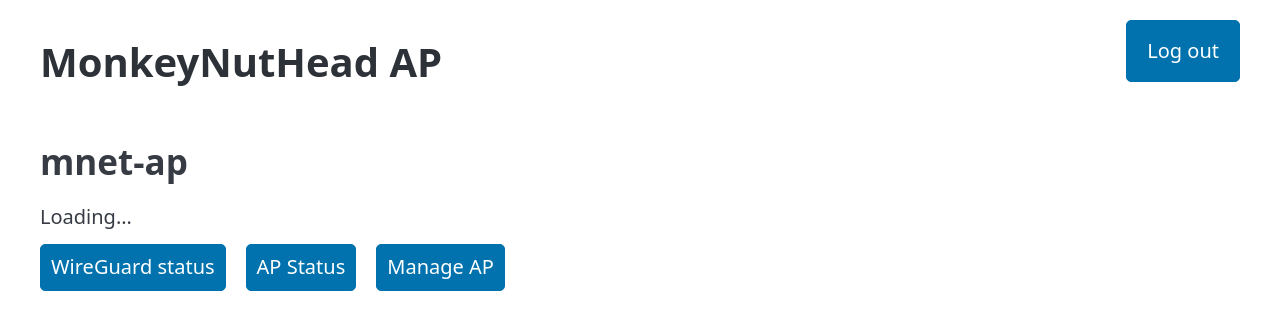
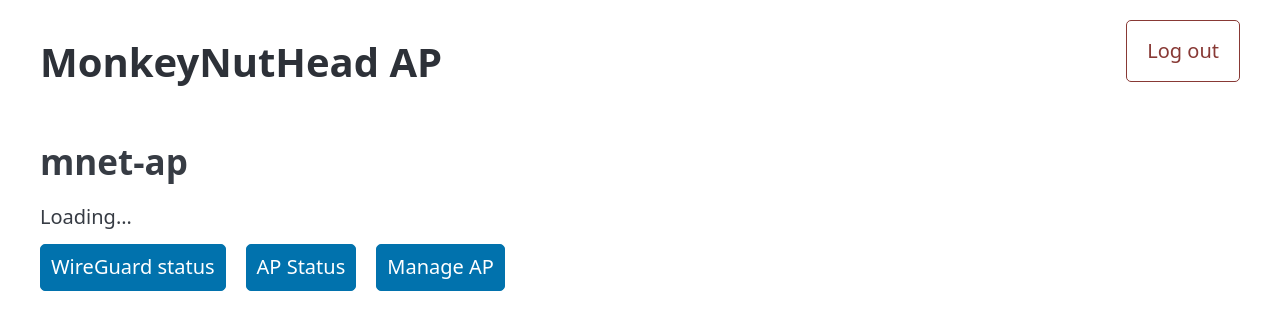
Before and after one commit to georgenicoll/wireguard-ap, a FastAPI app: page / in a window 1280 px wide. Shown: the top 330 px of the page. Run offline with FastAPI, Linux system fonts and the light colour scheme; the visitor is signed in with stand-in values (Sample User, id 1); data that the repository does not hold is empty.

Commit message:
Fix the red button styling actually not applying
The --pico-secondary-* custom-property override didn't reliably take:
Pico's precompiled CSS doesn't consistently reference those variables
on every state (notably :hover). Set color/border-color/background
directly instead, with !important so it wins regardless of Pico's own
selector specificity - site.css loading after pico.min.css alone
wasn't a strong enough guarantee. Also restores the header's logout
button to the correct classes (outline secondary danger) - it had
been edited to a couple of Pico utility-class guesses that don't exist
in the classless build we vendor.

Co-Authored-By: Claude Sonnet 5 <noreply@anthropic.com>

```diff
--- a/webapp/static/site.css
+++ b/webapp/static/site.css
@@ -8,12 +8,20 @@ header form { margin: 0; }
 /* Reuses Pico's own "delete" color token (also used for the login error
    message) rather than a hardcoded color, so it stays consistent with
    Pico's theme, light/dark mode included. Used for the logout button and
-   any other destructive/irreversible action (e.g. shutdown). */
+   any other destructive/irreversible action (e.g. shutdown).
+   Sets the actual rendered properties directly rather than overriding
+   Pico's --pico-secondary-* custom properties: Pico's precompiled CSS
+   doesn't consistently reference those on every state (notably hover),
+   so that approach silently didn't render red. This does, since site.css
+   loads after pico.min.css and wins on normal cascade order alone. */
 .danger {
-  --pico-secondary: var(--pico-del-color);
-  --pico-secondary-background: transparent;
-  --pico-secondary-border: var(--pico-del-color);
-  --pico-secondary-hover: var(--pico-del-color);
-  --pico-secondary-hover-background: var(--pico-del-color);
-  --pico-secondary-focus: var(--pico-del-color);
+  color: var(--pico-del-color) !important;
+  border-color: var(--pico-del-color) !important;
+  background: transparent !important;
 }
+.danger:hover,
+.danger:focus {
+  color: var(--pico-contrast, #fff) !important;
+  background: var(--pico-del-color) !important;
+  border-color: var(--pico-del-color) !important;
+}
--- a/webapp/templates/_header.html
+++ b/webapp/templates/_header.html
@@ -2,7 +2,7 @@
   <h1><a href="/">MonkeyNutHead AP</a></h1>
   {% if show_logout %}
   <form method="post" action="/logout">
-    <button type="submit" class="pico-muted-color">Log out</button>
+    <button type="submit" class="outline secondary danger">Log out</button>
   </form>
   {% endif %}
 </header>
```
